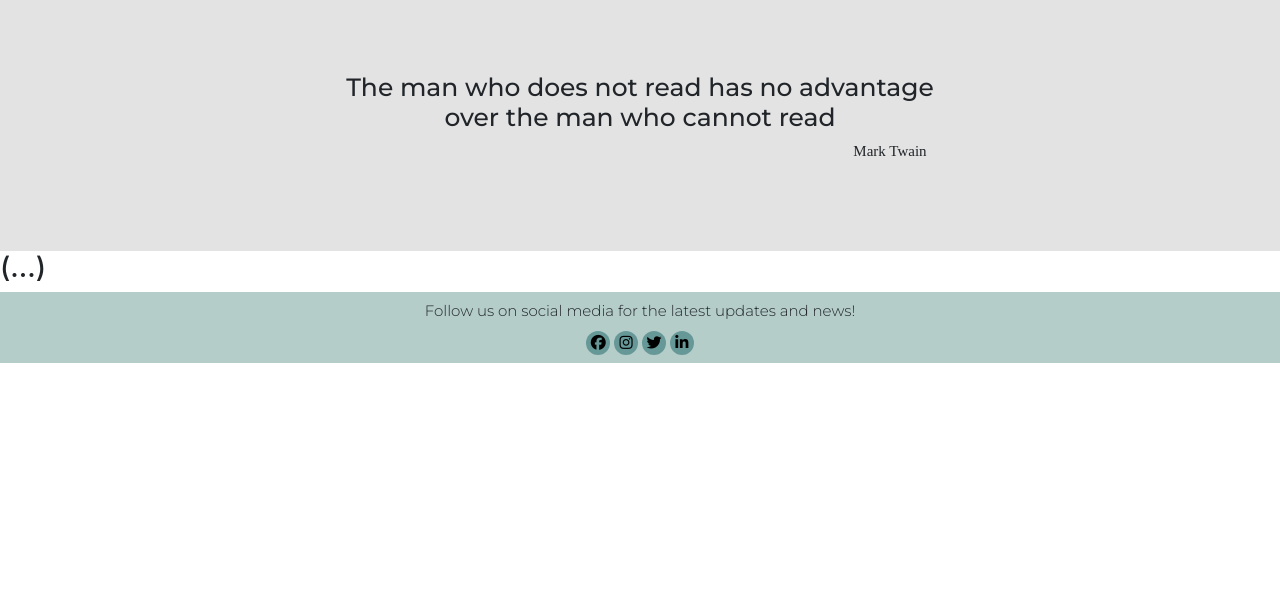
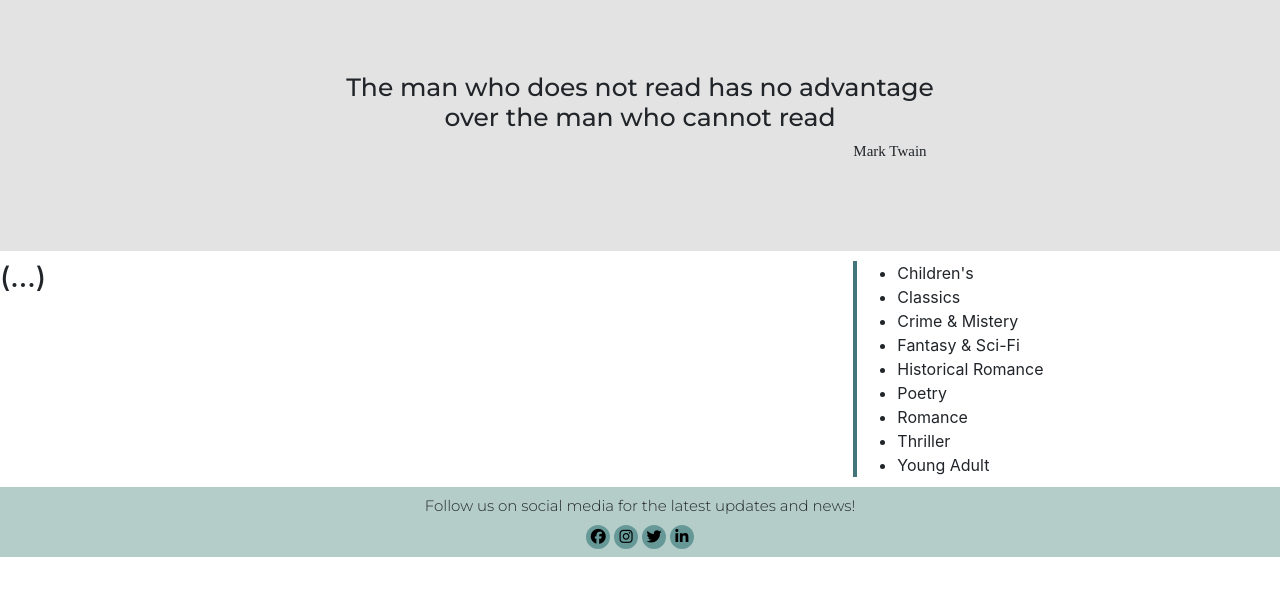
Before and after one commit to MarianaPereira23/libris, a Flask app: page / in a window 1280 px wide. Shown: the part 75-671 px from the top of the page. Run offline with Flask 2, Linux system fonts and the light colour scheme; some libraries are stand-ins or nearby versions; some web fonts are replaced.

Commit message:
Genre list on home.html

```diff
--- a/static/css/style.css
+++ b/static/css/style.css
@@ -113,3 +113,16 @@ footer {
     font-size: 15px;
     font-weight: 300;
 }
+
+.content {
+    margin-top: 10px;
+    margin-bottom: 10px;
+}
+
+.genres {
+    border-left: 4px solid #437479;
+}
+
+ul {
+    margin: 0px;
+}
--- a/templates/home.html
+++ b/templates/home.html
@@ -16,6 +16,25 @@
             </div>
         </div>
     </div>
-    <h3>(...)</h3>
+    <section class="content">
+        <div class="row no-gutters">
+            <div class="col-8">
+                <h3>(...)</h3>
+            </div>
+            <div class="col-4 genres">
+                <ul>
+                    <li>Children's</li>
+                    <li>Classics</li>
+                    <li>Crime & Mistery</li>
+                    <li>Fantasy & Sci-Fi</li>
+                    <li>Historical Romance</li>
+                    <li>Poetry</li>
+                    <li>Romance</li>
+                    <li>Thriller</li>
+                    <li>Young Adult</li>
+                </ul>
+            </div>
+        </div>
+    </section>
 
 {% endblock %}
```
